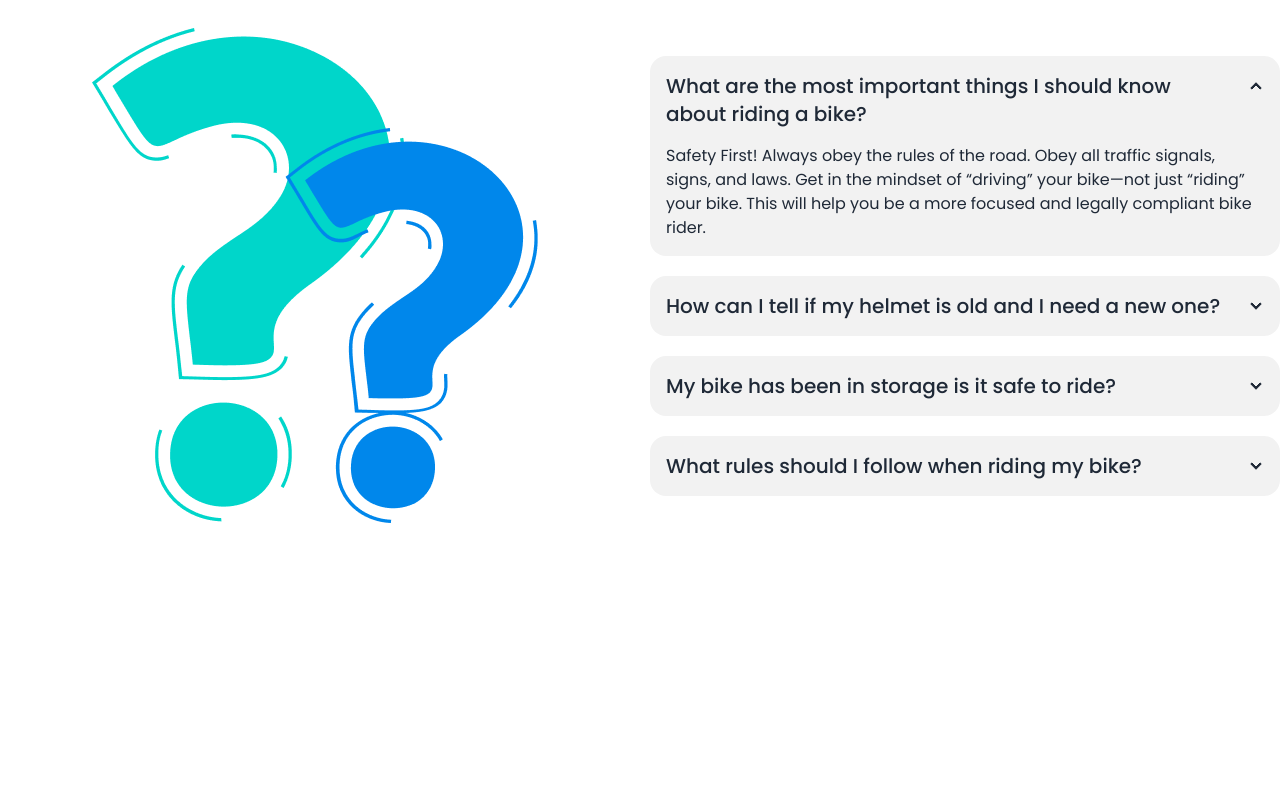
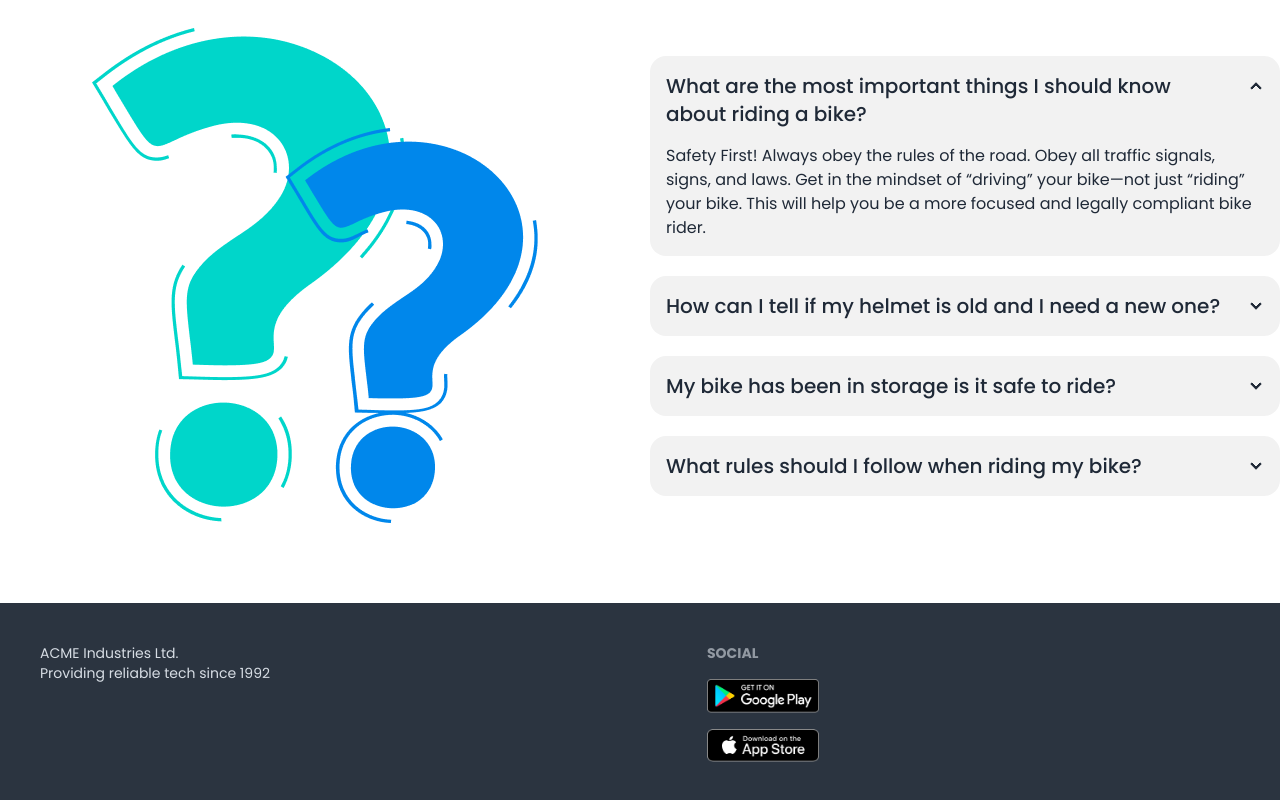
Before and after one commit to sniekdho/Biker-Zone, a plain HTML site: page index.html in a window 1280 px wide. Shown: the part 2434-3234 px from the top of the page. Before the commit the page ends 2997 px from the top, so only its background shows below. Drawn offline with nearby package versions, Linux system fonts and the light colour scheme.

Commit message:
completed footer section

```diff
--- a/index.html
+++ b/index.html
@@ -192,7 +192,7 @@
   </header>
 
   <!-- Main Section -->
-  <main class="md:container mx-auto">
+  <main class="md:container mx-auto mb-10 lg:mb-20">
     <!-- Featured Bikes Section -->
     <section class="mb-10">
       <!-- Title Portion -->
@@ -410,7 +410,21 @@
   </main>
 
   <!-- Footer Section -->
-  <footer></footer>
+  <footer class="footer bg-neutral text-neutral-content p-10">
+    <aside>
+      <p>ACME Industries Ltd.
+        <br>
+        Providing reliable tech since 1992
+      </p>
+    </aside>
+    <nav>
+      <h6 class="footer-title">Social</h6>
+      <div class="grid gap-4">
+        <a><img class="w-28" src="./images/others/android.png" alt=""></a>
+        <a><img class="w-28" src="./images/others/ios.png" alt=""></a>
+      </div>
+    </nav>
+  </footer>
 </body>
 
 </html>
```
